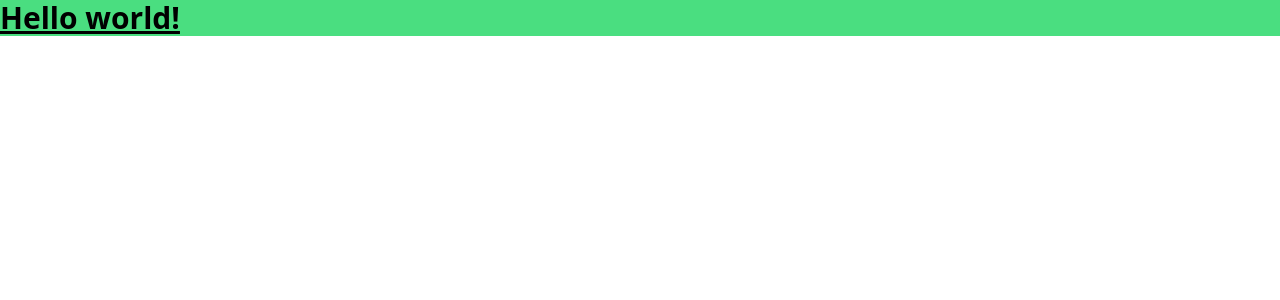
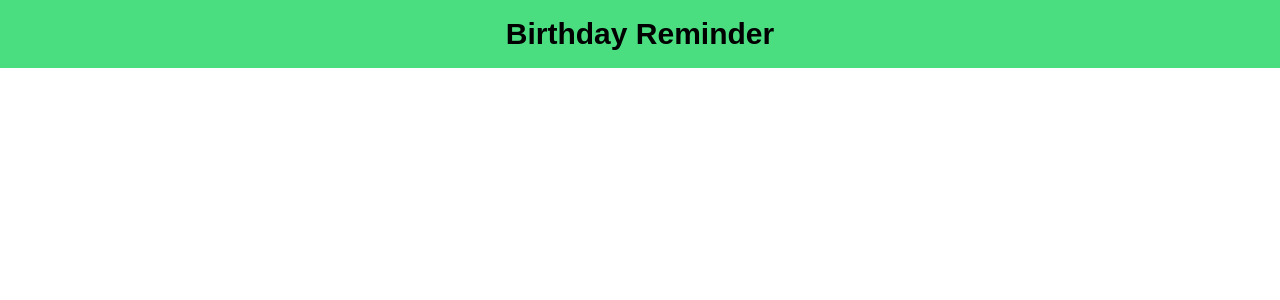
Before and after one commit to kutlukarakoc/birthday-reminder, a React (Create React App) app: page / in a window 1280 px wide. Shown: the top 300 px of the page. Built offline with nearby package versions, Linux system fonts and the light colour scheme; the HTML template or start-up script is replaced by a standard one.

Commit message:
added skeleton components and reset css

```diff
--- a/src/App.tsx
+++ b/src/App.tsx
@@ -1,9 +1,11 @@
+import Birthdays from "./components/Birthdays";
+import Form from "./components/Form";
 
 const App: React.FC = () => {
     return (
         <div className="App">
-            <h1 className="text-3xl font-bold underline bg-green-400">
-                Hello world!
+            <h1 className="text-3xl font-bold bg-green-400 text-center p-4">
+                Birthday Reminder
             </h1>
         </div>
     );
--- /dev/null
+++ b/src/components/Birthdays.tsx
@@ -0,0 +1,9 @@
+const Birthdays: React.FC = () => {
+    return (
+        <div>
+            BirthDays
+        </div>
+    )
+}
+
+export default Birthdays
--- /dev/null
+++ b/src/components/Form.tsx
@@ -0,0 +1,9 @@
+const Form: React.FC = () => {
+    return (
+        <div>
+            Form
+        </div>
+    )
+}
+
+export default Form
--- a/src/index.css
+++ b/src/index.css
@@ -1,3 +1,11 @@
 @tailwind base;
 @tailwind components;
 @tailwind utilities;
+
+html, body {
+    margin: 0;
+    padding: 0;
+    box-sizing: border-box;
+    font-family: Arial, Helvetica, sans-serif;
+    height: 100vh;
+}
```
